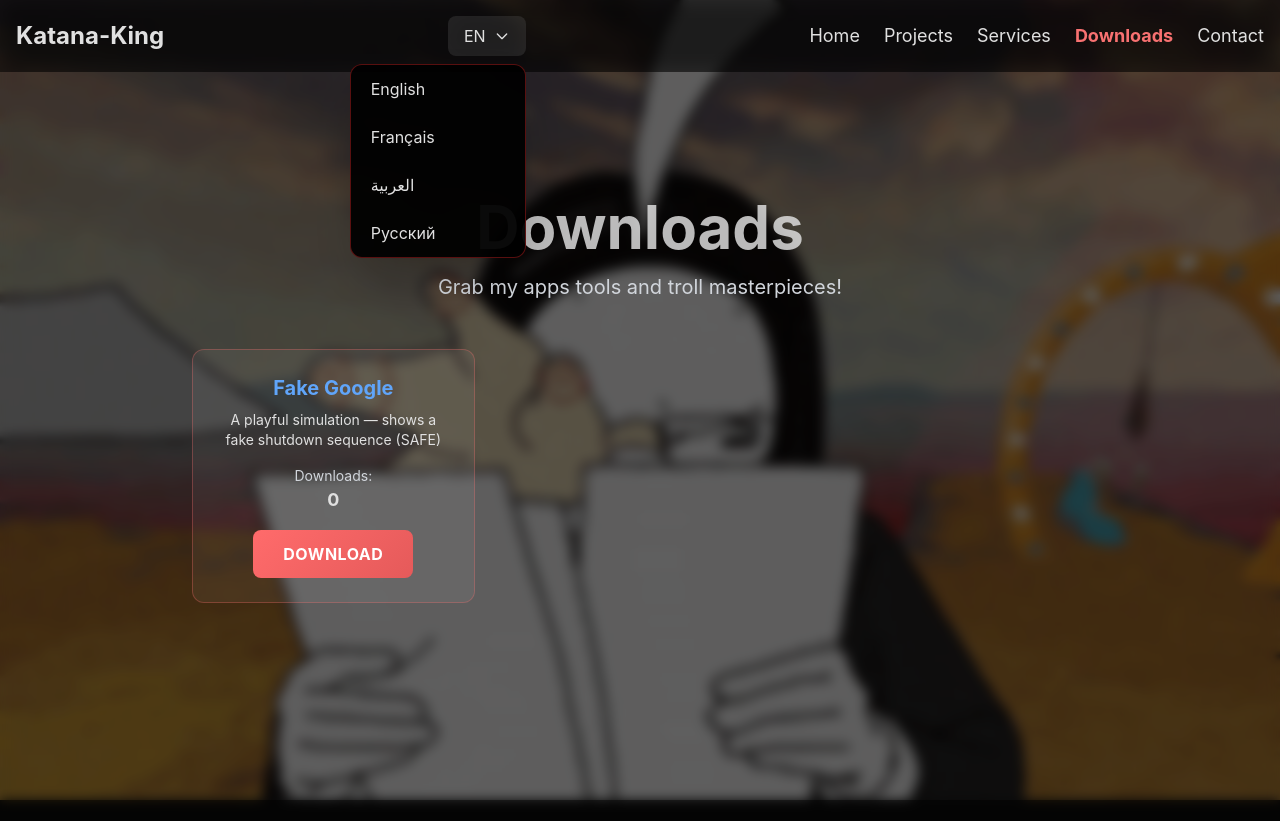
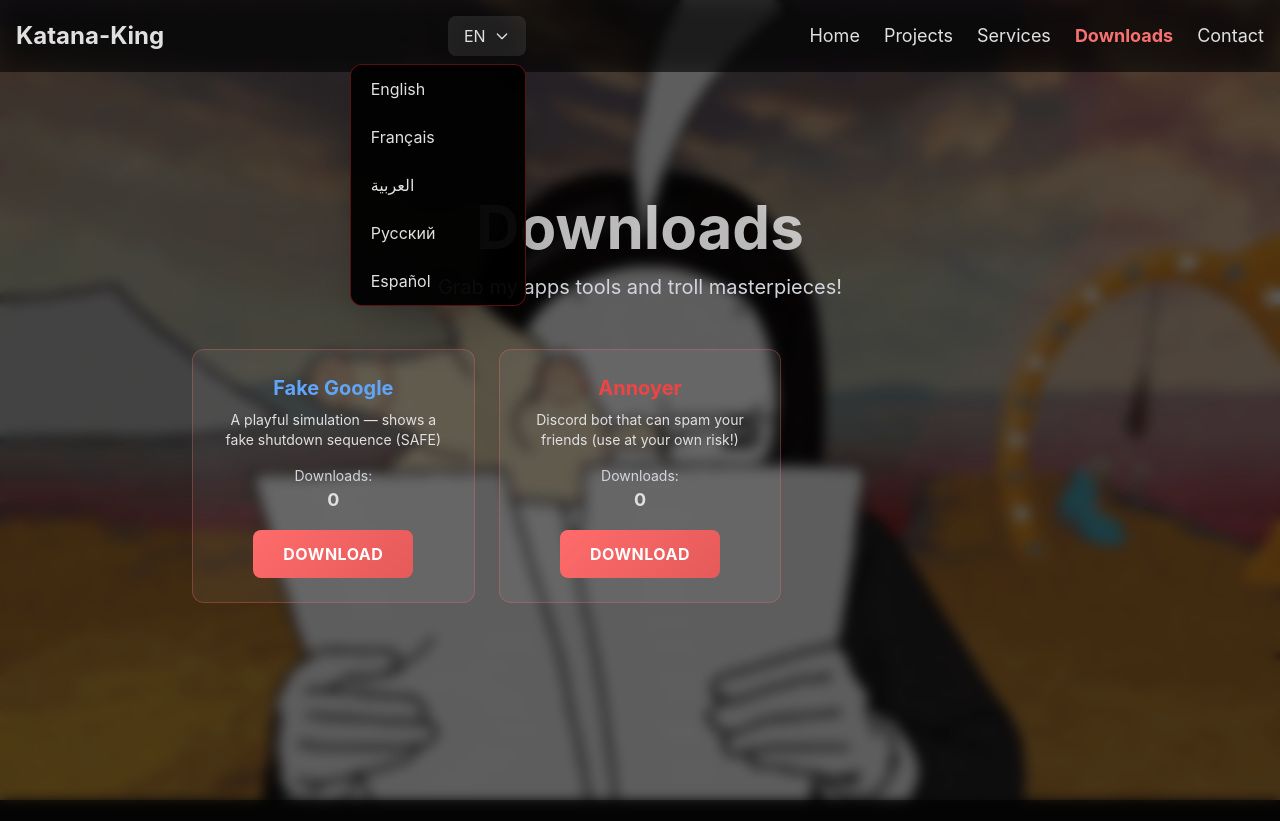
Before and after one commit to Katana-king/Katana-King, a plain HTML site: page download.html in a window 1280 px wide. Both pictures are taken after a click on the button "EN". Shown: the top 821 px of the page. Drawn offline with nearby package versions, Linux system fonts and the light colour scheme.

Commit message:
Update download.html

```diff
--- a/download.html
+++ b/download.html
@@ -14,6 +14,7 @@
     <link rel="preload" href="achievement-sound.mp3" as="audio" type="audio/mp3">
     <script src="https://cdn.tailwindcss.com"></script>
     <style>
+        /* Your existing styles remain unchanged */
         .fake-google-box {
             background: linear-gradient(135deg, rgba(255,255,255,0.03), rgba(255,255,255,0.02));
             border: 1px solid rgba(66,133,244,0.12);
@@ -203,13 +204,11 @@
     <noscript>
         <p style="text-align:center; padding:2rem; color:#ff6b6b;">Please enable JavaScript to view this page.</p>
     </noscript>
-
     <img src="download.gif" alt="Animated download background" class="background-gif" loading="lazy">
-
     <div class="content-overlay">
+        <!-- Your HTML body remains exactly the same -->
         <nav class="fixed top-0 w-full p-3 md:p-4 flex justify-between items-center z-50 visible" role="navigation">
             <div class="text-xl md:text-2xl font-bold">Katana-King</div>
-
             <div class="flex items-center gap-4">
                 <div class="relative">
                     <button id="langButton" class="flex items-center gap-2 px-4 py-2 bg-white bg-opacity-10 rounded-lg hover:bg-opacity-20 backdrop-blur-md transition">
@@ -223,16 +222,15 @@
                         <button class="lang-option w-full text-left px-5 py-3 hover:bg-red-600 hover:bg-opacity-30 transition" data-lang="fr">Français</button>
                         <button class="lang-option w-full text-left px-5 py-3 hover:bg-red-600 hover:bg-opacity-30 transition" data-lang="ar">العربية</button>
                         <button class="lang-option w-full text-left px-5 py-3 hover:bg-red-600 hover:bg-opacity-30 transition" data-lang="ru">Русский</button>
+                        <button class="lang-option w-full text-left px-5 py-3 hover:bg-red-600 hover:bg-opacity-30 transition" data-lang="es">Español</button>
                     </div>
                 </div>
-
                 <div class="menu-toggle" aria-label="Toggle mobile menu">
                     <div></div>
                     <div></div>
                     <div></div>
                 </div>
             </div>
-
             <ul class="nav-links flex gap-4 md:gap-6 items-center text-base md:text-lg">
                 <li><a href="index.html#home" class="hover:text-red-400" data-key="nav.home">Home</a></li>
                 <li><a href="index.html#projects" class="hover:text-red-400" data-key="nav.projects">Projects</a></li>
@@ -241,7 +239,6 @@
                 <li><a href="contact.html" class="hover:text-red-400" data-key="nav.contact">Contact</a></li>
             </ul>
         </nav>
-
         <section class="section">
             <div class="max-w-5xl w-full text-center">
                 <h1 class="text-4xl md:text-6xl font-bold mb-4 animate-pulse" data-key="downloads.title">Downloads</h1>
@@ -259,13 +256,23 @@
                         <div class="mt-4">
                             <a id="downloadBtn" class="download-btn bg-green-500 hover:bg-green-600" href="https://github.com/Katana-king/fakegoogle/archive/refs/heads/main.zip" target="_blank" rel="noopener noreferrer" data-key="fakegoogle.downloadBtn">Download</a>
                         </div>
-
                     </div>
-
+                    <div class="download-box fake-google-box visible">
+                        <h3 class="text-xl font-bold text-red-500 mb-2" data-key="annoyer.title">Annoyer</h3>
+                        <p class="text-sm mb-4" data-key="annoyer.desc">Discord bot that can spam your friends (use at your own risk!)</p>
+                        <div class="flex items-center justify-center gap-3">
+                            <div class="text-center">
+                                <div class="text-sm text-gray-300" data-key="annoyer.downloadsLabel">Downloads:</div>
+                                <div id="annoyerDownloadCount" class="font-bold text-lg">0</div>
+                            </div>
+                        </div>
+                        <div class="mt-4">
+                            <a id="annoyerDownloadBtn" class="download-btn bg-red-600 hover:bg-red-700" href="https://github.com/Katana-king/annoyer/archive/refs/heads/main.zip" target="_blank" rel="noopener noreferrer" data-key="annoyer.downloadBtn">Download</a>
+                        </div>
+                    </div>
                 </div>
             </div>
         </section>
-
         <div class="achievement-notification" id="achievementNotification">
             <div class="achievement-icon"></div>
             <div class="achievement-info">
@@ -273,8 +280,6 @@
                 <p data-key="achievement.download">Entered the Download Zone</p>
             </div>
         </div>
-
-
         <footer class="py-6 text-center bg-black bg-opacity-50">
             <p class="text-sm" data-key="footer.copyright">© 2025 Katana-King. All rights reserved.</p>
             <div class="flex justify-center gap-4 mt-2">
@@ -286,16 +291,15 @@
             </div>
         </footer>
     </div>
-
     <audio id="backgroundAudio" loop>
         <source src="download-music.mp3" type="audio/mp3">
     </audio>
     <audio id="achievementAudio">
         <source src="achievement-sound.mp3" type="audio/mp3">
     </audio>
-
     <script>
         const translations = {
+            /* Your translations object remains unchanged */
             en: {
                 "site.title": "Downloads - Katana-King",
                 "nav.home": "Home",
@@ -319,6 +323,11 @@
                 "fakegoogle.downloadsLabel": "Downloads:",
                 "fakegoogle.downloadBtn": "Download",
                 "fakegoogle.downloaded": "Downloaded",
+                "annoyer.title": "Annoyer",
+                "annoyer.desc": "Discord bot that can spam your friends (use at your own risk!)",
+                "annoyer.downloadsLabel": "Downloads:",
+                "annoyer.downloadBtn": "Download",
+                "annoyer.downloaded": "Downloaded",
                 "footer.copyright": "© 2025 Katana-King. All rights reserved."
             },
             fr: {
@@ -344,6 +353,11 @@
                 "fakegoogle.downloadsLabel": "Téléchargements:",
                 "fakegoogle.downloadBtn": "Télécharger",
                 "fakegoogle.downloaded": "Téléchargé",
+                "annoyer.title": "Annoyer",
+                "annoyer.desc": "Bot Discord pour spammer vos amis (à vos risques et périls !)",
+                "annoyer.downloadsLabel": "Téléchargements :",
+                "annoyer.downloadBtn": "Télécharger",
+                "annoyer.downloaded": "Téléchargé",
                 "footer.copyright": "© 2025 Katana-King. Tous droits réservés."
             },
             ar: {
@@ -369,6 +383,11 @@
                 "fakegoogle.downloadsLabel": "التنزيلات:",
                 "fakegoogle.downloadBtn": "تنزيل",
                 "fakegoogle.downloaded": "تم التنزيل",
+                "annoyer.title": "المزعج",
+                "annoyer.desc": "بوت ديسكورد يمكنه إزعاج أصدقائك بالسبام (استخدمه على مسؤوليتك الخاصة!)",
+                "annoyer.downloadsLabel": "التنزيلات:",
+                "annoyer.downloadBtn": "تنزيل",
+                "annoyer.downloaded": "تم التنزيل",
                 "footer.copyright": "© 2025 كاتانا كينج. جميع الحقوق محفوظة."
             },
             ru: {
@@ -394,6 +413,11 @@
                 "fakegoogle.downloadsLabel": "Загрузки:",
                 "fakegoogle.downloadBtn": "Скачать",
                 "fakegoogle.downloaded": "Скачано",
+                "annoyer.title": "Досаждатель",
+                "annoyer.desc": "Бот Discord для спама друзей (на свой страх и риск!)",
+                "annoyer.downloadsLabel": "Загрузки:",
+                "annoyer.downloadBtn": "Скачать",
+                "annoyer.downloaded": "Скачано",
                 "footer.copyright": "© 2025 Katana-King. Все права защищены."
             },
             es: {
@@ -419,6 +443,11 @@
                 "fakegoogle.downloadsLabel": "Descargas:",
                 "fakegoogle.downloadBtn": "Descargar",
                 "fakegoogle.downloaded": "Descargado",
+                "annoyer.title": "Molestador",
+                "annoyer.desc": "Bot de Discord que puede spamear a tus amigos (¡úsalo bajo tu propio riesgo!)",
+                "annoyer.downloadsLabel": "Descargas:",
+                "annoyer.downloadBtn": "Descargar",
+                "annoyer.downloaded": "Descargado",
                 "footer.copyright": "© 2025 Katana-King. Todos los derechos reservados."
             }
         };
@@ -431,7 +460,43 @@
 
             let currentLang = localStorage.getItem('language') || 'en';
 
+            // Move all download-related variables here (before applyLanguage)
+            const downloadCountEl = document.getElementById('downloadCount');
+            const downloadBtnEl = document.getElementById('downloadBtn');
+            const LOCAL_COUNT_KEY = 'fakegoogle_download_count';
+            const USER_COUNTED_KEY = 'fakegoogle_user_counted';
+
+            const annoyerCountEl = document.getElementById('annoyerDownloadCount');
+            const annoyerBtnEl = document.getElementById('annoyerDownloadBtn');
+            const ANNOYER_LOCAL_COUNT_KEY = 'annoyer_download_count';
+            const ANNOYER_USER_COUNTED_KEY = 'annoyer_user_counted';
+
+            function readLocalCount(key) {
+                return parseInt(localStorage.getItem(key) || '0', 10);
+            }
+
+            function isUserCounted(key) {
+                return localStorage.getItem(key) === '1';
+            }
+
+            function updateCountDisplay(countEl, btnEl, countKey, userKey, langPrefix) {
+                if (!countEl || !btnEl) return;
+                countEl.textContent = String(readLocalCount(countKey));
+                if (isUserCounted(userKey)) {
+                    btnEl.textContent = translations[currentLang][`${langPrefix}.downloaded`] || 'Downloaded';
+                    btnEl.disabled = true;
+                    btnEl.classList.add('opacity-60', 'cursor-not-allowed');
+                } else {
+                    btnEl.textContent = translations[currentLang][`${langPrefix}.downloadBtn`] || 'Download';
+                    btnEl.disabled = false;
+                    btnEl.classList.remove('opacity-60', 'cursor-not-allowed');
+                }
+            }
+
             function applyLanguage(lang) {
+                currentLang = lang; // Important: update the global currentLang
+                localStorage.setItem('language', lang);
+
                 document.documentElement.lang = lang;
                 document.documentElement.dir = lang === 'ar' ? 'rtl' : 'ltr';
                 document.title = translations[lang]["site.title"] || "Downloads - Katana-King";
@@ -442,75 +507,78 @@
                         el.textContent = translations[lang][key];
                     }
                 });
+
+                // Update download button texts
+                updateCountDisplay(downloadCountEl, downloadBtnEl, LOCAL_COUNT_KEY, USER_COUNTED_KEY, 'fakegoogle');
+                updateCountDisplay(annoyerCountEl, annoyerBtnEl, ANNOYER_LOCAL_COUNT_KEY, ANNOYER_USER_COUNTED_KEY, 'annoyer');
             }
 
+            // Initial application
             applyLanguage(currentLang);
             currentLangFlag.textContent = currentLang.toUpperCase();
 
-            langButton.addEventListener('click', e => { e.stopPropagation(); langDropdown.classList.toggle('hidden'); });
+            // Language selector events
+            langButton.addEventListener('click', e => {
+                e.stopPropagation();
+                langDropdown.classList.toggle('hidden');
+            });
+
             langOptions.forEach(btn => {
                 btn.addEventListener('click', e => {
                     e.stopPropagation();
-                    currentLang = btn.dataset.lang;
-                    localStorage.setItem('language', currentLang);
-                    applyLanguage(currentLang);
-                    currentLangFlag.textContent = currentLang.toUpperCase();
+                    const newLang = btn.dataset.lang;
+                    applyLanguage(newLang);
+                    currentLangFlag.textContent = newLang.toUpperCase();
                     langDropdown.classList.add('hidden');
                 });
             });
-            document.addEventListener('click', () => langDropdown.classList.add('hidden'));
 
+            document.addEventListener('click', () => {
+                langDropdown.classList.add('hidden');
+            });
+
+            // Background music
             const audio = document.getElementById('backgroundAudio');
             audio.volume = 0.3;
             audio.play().catch(() => {});
 
+            // Animate download boxes
             const boxes = document.querySelectorAll('.download-box');
             boxes.forEach((box, i) => {
                 setTimeout(() => box.classList.add('visible'), i * 150);
             });
 
-
-            const downloadCountEl = document.getElementById('downloadCount');
-            const downloadBtnEl = document.getElementById('downloadBtn');
-            const LOCAL_COUNT_KEY = 'fakegoogle_download_count';
-            const USER_COUNTED_KEY = 'fakegoogle_user_counted';
-
-            function readLocalCount() {
-                return parseInt(localStorage.getItem(LOCAL_COUNT_KEY) || '0', 10);
-            }
-
-            function isUserCounted() {
-                return localStorage.getItem(USER_COUNTED_KEY) === '1';
-            }
-
-            function updateCountDisplay() {
-                downloadCountEl.textContent = String(readLocalCount());
-                if (isUserCounted()) {
-                    downloadBtnEl.textContent = translations[currentLang]['fakegoogle.downloaded'] || 'Downloaded';
-                    downloadBtnEl.disabled = true;
-                    downloadBtnEl.classList.add('opacity-60', 'cursor-not-allowed');
-                } else {
-                    downloadBtnEl.textContent = translations[currentLang]['fakegoogle.downloadBtn'] || 'Download';
-                    downloadBtnEl.disabled = false;
-                    downloadBtnEl.classList.remove('opacity-60', 'cursor-not-allowed');
-                }
-            }
-
+            // Download click handlers (increment fake counter)
             if (downloadBtnEl) {
                 downloadBtnEl.addEventListener('click', () => {
-                    if (!isUserCounted()) {
-                        const newCount = readLocalCount() + 1;
+                    if (!isUserCounted(USER_COUNTED_KEY)) {
+                        const newCount = readLocalCount(LOCAL_COUNT_KEY) + 1;
                         localStorage.setItem(LOCAL_COUNT_KEY, String(newCount));
                         localStorage.setItem(USER_COUNTED_KEY, '1');
-                        updateCountDisplay();
+                        updateCountDisplay(downloadCountEl, downloadBtnEl, LOCAL_COUNT_KEY, USER_COUNTED_KEY, 'fakegoogle');
                     }
                 });
             }
 
-            updateCountDisplay();
+            if (annoyerBtnEl) {
+                annoyerBtnEl.addEventListener('click', () => {
+                    if (!isUserCounted(ANNOYER_USER_COUNTED_KEY)) {
+                        const newCount = readLocalCount(ANNOYER_LOCAL_COUNT_KEY) + 1;
+                        localStorage.setItem(ANNOYER_LOCAL_COUNT_KEY, String(newCount));
+                        localStorage.setItem(ANNOYER_USER_COUNTED_KEY, '1');
+                        updateCountDisplay(annoyerCountEl, annoyerBtnEl, ANNOYER_LOCAL_COUNT_KEY, ANNOYER_USER_COUNTED_KEY, 'annoyer');
+                    }
+                });
+            }
 
+            // Initial count display
+            updateCountDisplay(downloadCountEl, downloadBtnEl, LOCAL_COUNT_KEY, USER_COUNTED_KEY, 'fakegoogle');
+            updateCountDisplay(annoyerCountEl, annoyerBtnEl, ANNOYER_LOCAL_COUNT_KEY, ANNOYER_USER_COUNTED_KEY, 'annoyer');
+
+            // Achievement notification
             setTimeout(showAchievement, 2000);
 
+            // Mobile menu toggle
             const menuToggle = document.querySelector('.menu-toggle');
             const navLinks = document.querySelector('.nav-links');
             menuToggle.addEventListener('click', () => {
@@ -521,6 +589,7 @@
                 bars[2].style.transform = navLinks.classList.contains('show') ? 'rotate(-45deg) translate(5px, -5px)' : '';
             });
 
+            // Navbar hide on scroll
             let lastScroll = 0;
             window.addEventListener('scroll', () => {
                 const current = window.pageYOffset;
```
